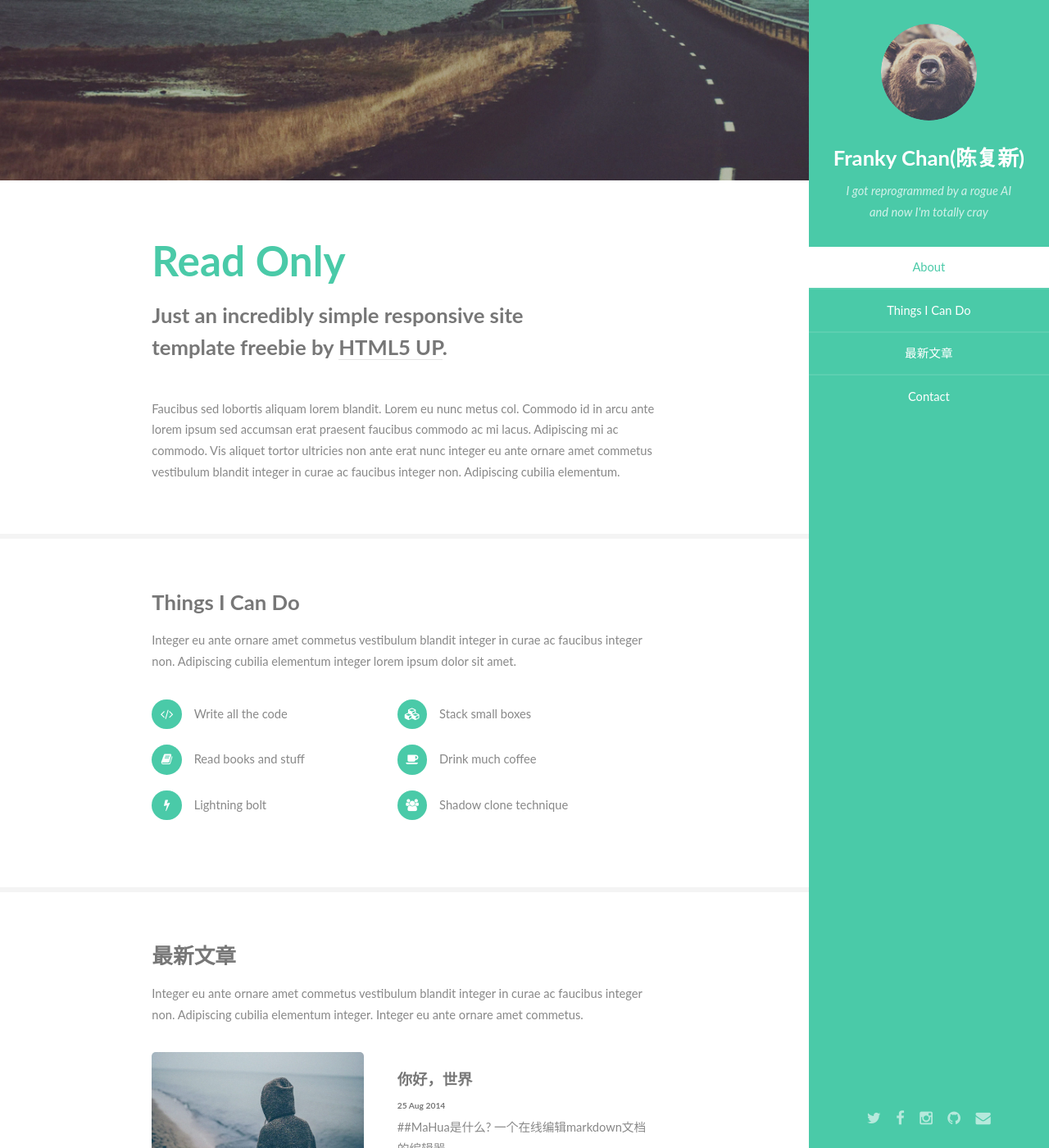
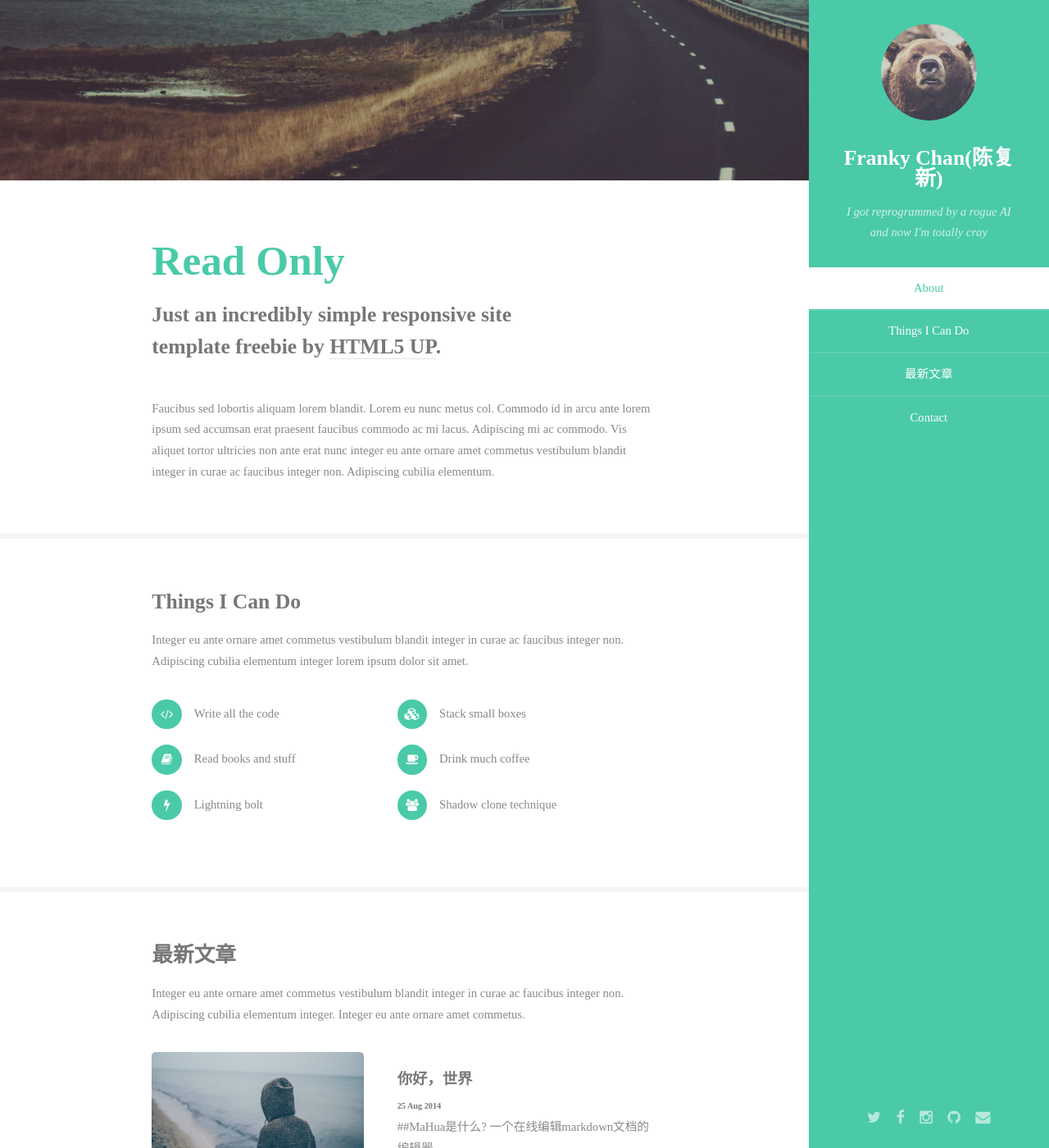
Before and after one commit to fancy967/fancy967.github.com, a Jekyll site: the page built from index.html, in a window 1280 px wide and 1400 px high. Shown: the whole window at 82% size. Built offline with Jekyll 4.4.1, drawn with Linux system fonts in a browser that asks for light colours; some web fonts are replaced.

Commit message:
update post pages

```diff
--- a/css/style.css
+++ b/css/style.css
@@ -16,7 +16,7 @@
 
 	body, input, select, textarea {
 		color: #888;
-		font-family: "Lato", sans-serif;
+		/*font-family: "Lato", sans-serif;*/
 		font-size: 16pt;
 		font-weight: 400;
 		line-height: 1.75em;
```
